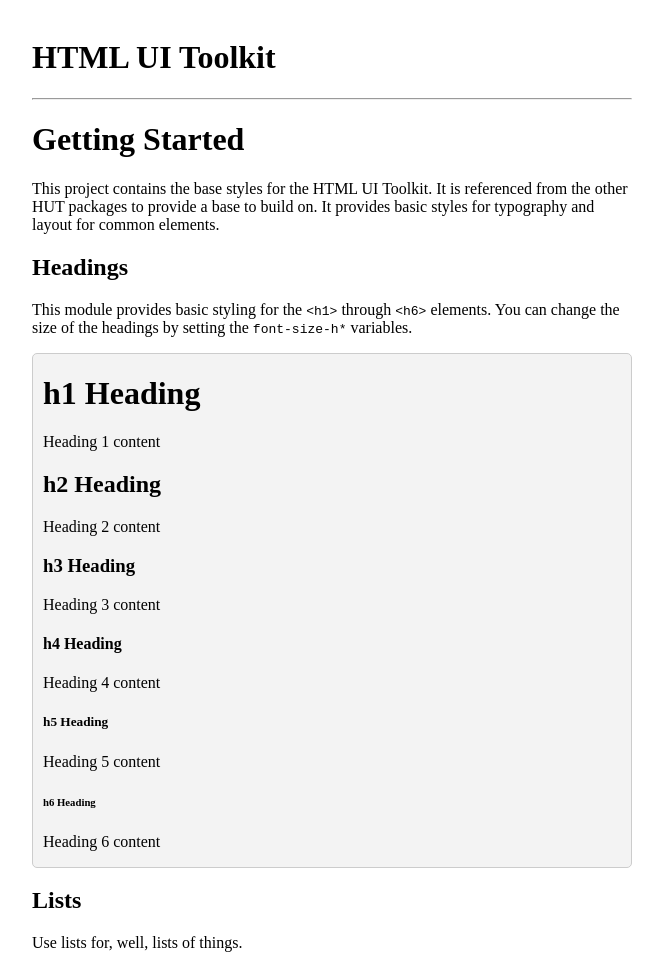
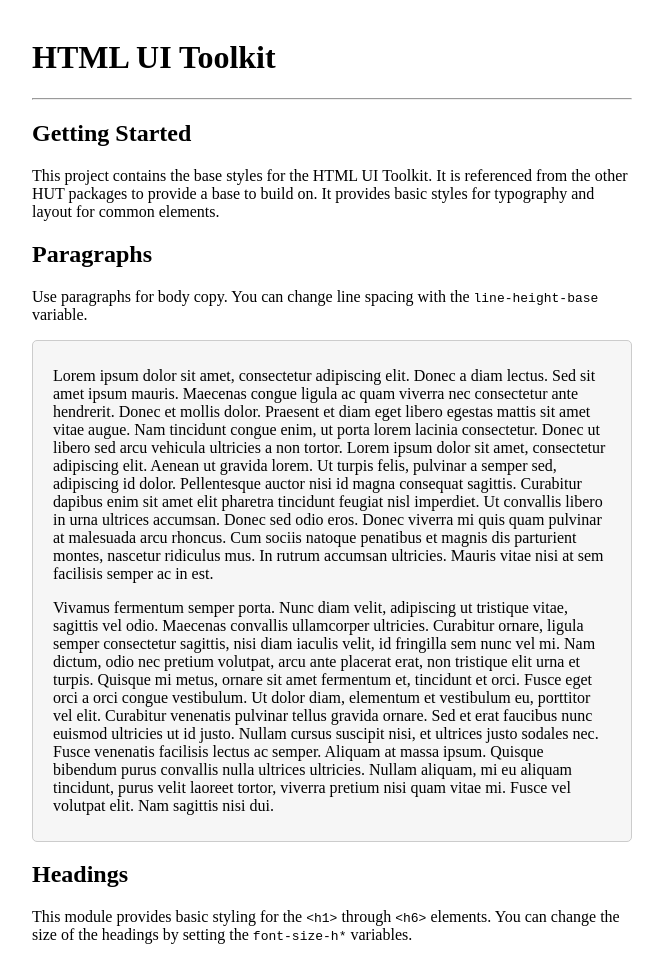
Before and after one commit to conradz/hut-base, a website: page example/index.html in a window 1280 px wide. Shown: the top 955 px of the page, without its empty margins (308-971 px from the left). Drawn offline with Linux system fonts and the light colour scheme.

Commit message:
More examples

```diff
--- a/example/example.css
+++ b/example/example.css
@@ -7,9 +7,9 @@
 }
 
 .example {
-    padding: 0 10px;
+    padding: 10px 20px;
     border: 1px solid #CCC;
-    background-color: #F3F3F3;
+    background-color: #F6F6F6;
     border-radius: 5px;
     position: relative;
     overflow: hidden;
--- a/example/index.html
+++ b/example/index.html
@@ -11,13 +11,29 @@
             <h1>HTML UI Toolkit</h1>
             <hr>
 
-            <h1>Getting Started</h1>
+            <h2>Getting Started</h2>
             <p>
                 This project contains the base styles for the HTML UI Toolkit.
                 It is referenced from the other HUT packages to provide a base
                 to build on. It provides basic styles for typography and layout
                 for common elements.
             </p>
+
+            <h2>Paragraphs</h2>
+            <p>
+                Use paragraphs for body copy. You can change line spacing with
+                the <code>line-height-base</code> variable.
+            </p>
+
+            <div class="example">
+                <p>
+                    Lorem ipsum dolor sit amet, consectetur adipiscing elit. Donec a diam lectus. Sed sit amet ipsum mauris. Maecenas congue ligula ac quam viverra nec consectetur ante hendrerit. Donec et mollis dolor. Praesent et diam eget libero egestas mattis sit amet vitae augue. Nam tincidunt congue enim, ut porta lorem lacinia consectetur. Donec ut libero sed arcu vehicula ultricies a non tortor. Lorem ipsum dolor sit amet, consectetur adipiscing elit. Aenean ut gravida lorem. Ut turpis felis, pulvinar a semper sed, adipiscing id dolor. Pellentesque auctor nisi id magna consequat sagittis. Curabitur dapibus enim sit amet elit pharetra tincidunt feugiat nisl imperdiet. Ut convallis libero in urna ultrices accumsan. Donec sed odio eros. Donec viverra mi quis quam pulvinar at malesuada arcu rhoncus. Cum sociis natoque penatibus et magnis dis parturient montes, nascetur ridiculus mus. In rutrum accumsan ultricies. Mauris vitae nisi at sem facilisis semper ac in est.
+                </p>
+
+                <p>
+                    Vivamus fermentum semper porta. Nunc diam velit, adipiscing ut tristique vitae, sagittis vel odio. Maecenas convallis ullamcorper ultricies. Curabitur ornare, ligula semper consectetur sagittis, nisi diam iaculis velit, id fringilla sem nunc vel mi. Nam dictum, odio nec pretium volutpat, arcu ante placerat erat, non tristique elit urna et turpis. Quisque mi metus, ornare sit amet fermentum et, tincidunt et orci. Fusce eget orci a orci congue vestibulum. Ut dolor diam, elementum et vestibulum eu, porttitor vel elit. Curabitur venenatis pulvinar tellus gravida ornare. Sed et erat faucibus nunc euismod ultricies ut id justo. Nullam cursus suscipit nisi, et ultrices justo sodales nec. Fusce venenatis facilisis lectus ac semper. Aliquam at massa ipsum. Quisque bibendum purus convallis nulla ultrices ultricies. Nullam aliquam, mi eu aliquam tincidunt, purus velit laoreet tortor, viverra pretium nisi quam vitae mi. Fusce vel volutpat elit. Nam sagittis nisi dui.
+                </p>
+            </div>
 
             <h2>Headings</h2>
             <p>
```
